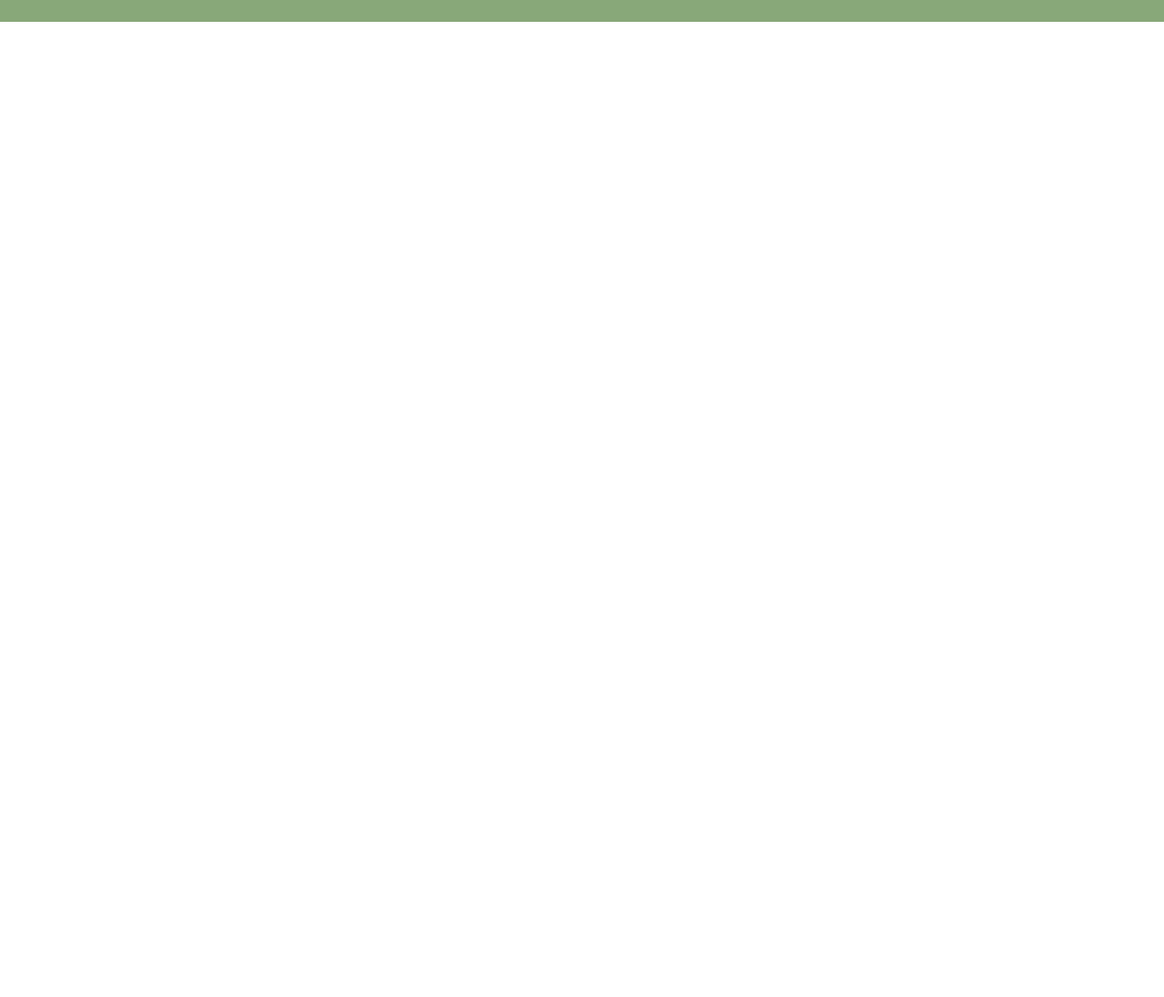
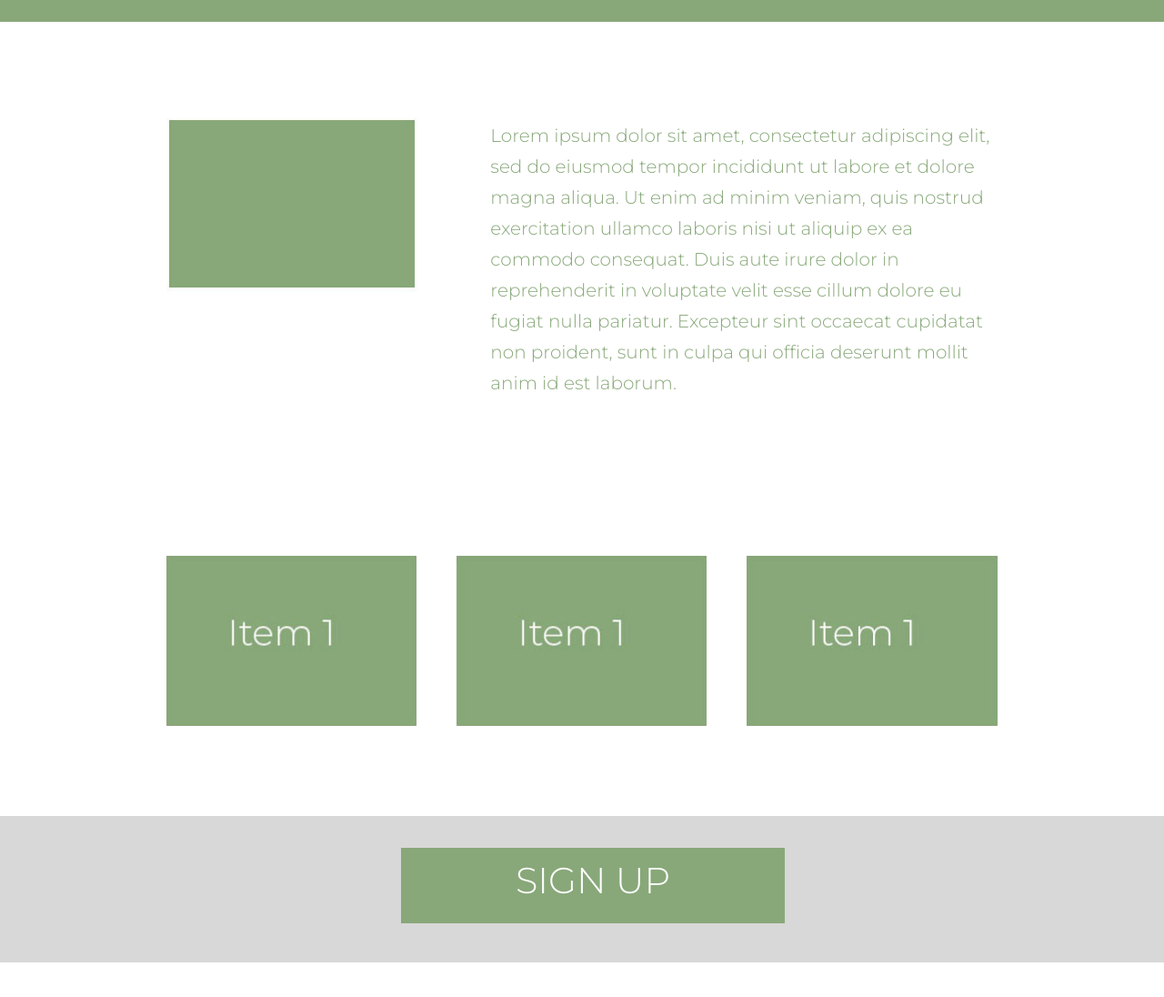
Before and after one commit to Yamin-lawar/native_html, a plain HTML site: page index.html in a window 1280 px wide. Shown: the part 260-1356 px from the top of the page at 91% size. Before the commit the page ends 800 px from the top, so only its background shows below. Drawn offline with Linux system fonts and the light colour scheme.

Commit message:
complete first layout

```diff
--- a/css/style.css
+++ b/css/style.css
@@ -144,8 +144,8 @@ table {
 	max-width: 945px;
 	margin: 0 auto;
 	padding: 0 15px;
-	border-left: 1px solid #000;
-	border-right: 1px solid #000;
+	/* border-left: 1px solid #000; */
+	/* border-right: 1px solid #000; */
 }
 
 .cf:before,
@@ -164,12 +164,22 @@ table {
 #logo {
 	float: left;
 }
-
+a{
+	text-decoration: none;
+}
+a:focus{
+	outline:none;
+	box-shadow: none;
+}
+body{
+	font-family: 'Montserrat', sans-serif;
+}
 header {
 	background: #88a879;
 	margin-top: 45px;
 	padding-top: 46px;
-	padding-bottom: 58px;
+	padding-bottom: 61px;
+	margin-bottom: 106px;
 }
 
 .header-right {
@@ -185,7 +195,7 @@ header {
 
 .main-nav li {
 	float: left;
-	padding-right: 37px;
+	padding-right: 30px;
 }
 
 .main-nav li a {
@@ -198,9 +208,74 @@ header {
 }
 
 .header-top-text {
-	margin-bottom: 61px;
+	margin-bottom: 62px;
 	text-align: right;
 }
 
 
 /* Header section ends */
+
+/* two column section starts */
+.two-column{
+	margin-bottom: 173px;
+}
+.image-col{
+	float: left;
+	width: 39%;
+	padding-right: 80px;
+}
+ img{
+	display: block;
+	width: 100%;
+}
+.content-col{
+	float: left;
+	width: 61%;
+	font-size: 20px;
+	line-height: 34px;
+	color: #88a879;
+	font-weight: 300;
+	padding-top: 2px;
+}
+/* two column section ends */
+
+/* Grid section starts */
+.grid-section{
+	overflow: hidden;
+	margin-bottom: 99px;
+}
+.grid-section-inner{
+	margin:0 -22px;
+}
+.grid-col{
+	float: left;
+	width: 33.3%;
+	padding:0 22px;
+}
+/* Grid section ends */
+
+/* Signup starts */
+.signup-section{
+	background: #d8d8d8;
+	text-align: center;
+	padding: 35px 0 43px;
+	margin-bottom: 100px;
+	/* position: relative; */
+	/* left: 12px; */
+	/* margin-left: 19px; */
+}
+
+.signup-btn{
+	background: #88a879;
+	color:#fff;
+	text-transform: uppercase;
+	font-size: 40px;
+	line-height: 72px;
+	display: inline-block;
+	width: 422px;
+	position: relative;
+	left: 12px;
+	font-weight: 300;
+	height: 83px;
+}
+/* Signup ends */
--- a/index.html
+++ b/index.html
@@ -6,8 +6,10 @@
     <meta http-equiv="X-UA-Compatible" content="ie=edge">
     <link href="css/style.css" rel="stylesheet">
     <title>Document</title>
+    <link href="https://fonts.googleapis.com/css?family=Montserrat:300,400&display=swap" rel="stylesheet">
 </head>
 <body>
+    <!-- Header starts -->
     <header>
         <div class="container cf">
             <div id="logo"><img src="images/logo.png" alt="Logo" ></div>
@@ -26,5 +28,47 @@
             </div>
         </div>
     </header>
+    <!-- Header ends -->
+
+    <!-- main container starts -->
+
+    <div class="main-container">
+        <div class="container">
+
+            <!-- two column section start  -->
+        <div class="two-column cf">
+            <div class="image-col"><img src="images/two-col-image.jpg"></div>
+            <div class="content-col">Lorem ipsum dolor sit amet, consectetur adipiscing elit, sed do eiusmod tempor incididunt ut labore et dolore magna aliqua. Ut enim ad minim veniam, quis nostrud exercitation ullamco laboris nisi ut aliquip ex ea commodo consequat. Duis aute irure dolor in reprehenderit in voluptate velit esse cillum dolore eu fugiat nulla pariatur. Excepteur sint occaecat cupidatat non proident, sunt in culpa qui officia deserunt mollit anim id est laborum.</div>
+
+        </div>
+        <!-- two column section end  -->
+
+        <!-- Grid section starts -->
+        <div class="grid-section ">
+            <div class="grid-section-inner cf">
+                <div class="grid-col"><img src="images/grid-image.jpg" ></div>
+                <div class="grid-col"><img src="images/grid-image.jpg" ></div>
+                <div class="grid-col"><img src="images/grid-image.jpg" ></div>
+            </div>
+        </div>
+        <!-- Grid section ends -->
+
+
+
+        </div>
+
+        <!-- container ends -->
+
+        <!-- Sign up section starts -->
+        <div class="signup-section">
+            <a href="#" class="signup-btn" title="Sign up">Sign up</a>
+        </div>
+        <!-- Sign up section ends -->
+
+
+    </div>
+
+    <!-- main container ends -->
+
 </body>
 </html>
```
Also changed, not shown: images/grid-image.jpg (added), images/two-col-image.jpg (added), layout.jpg (added).
